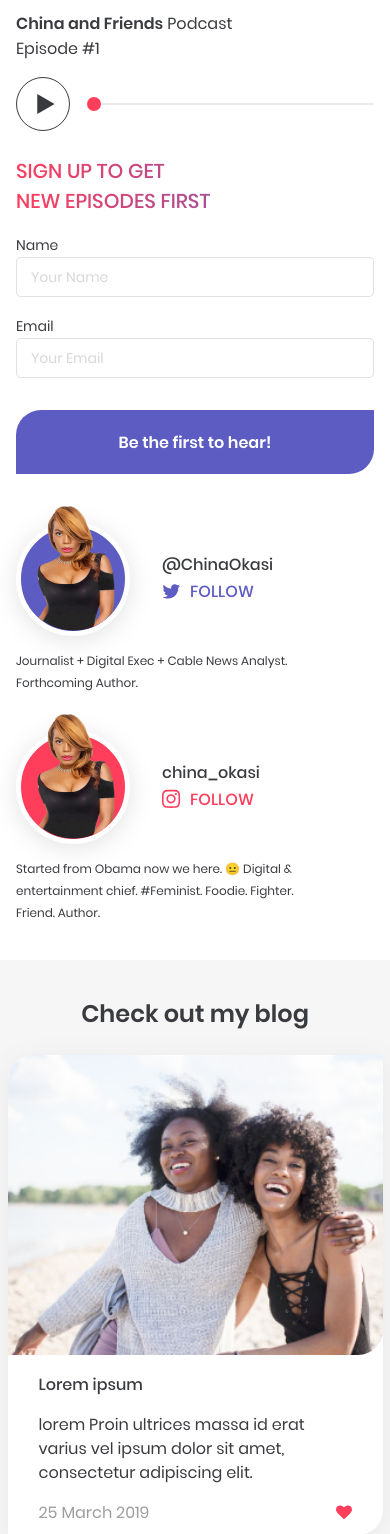
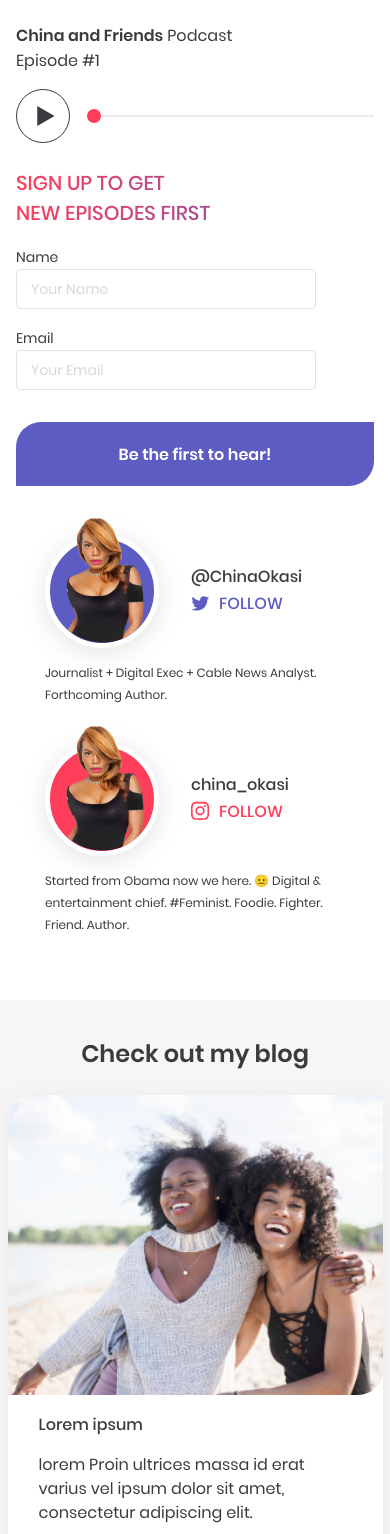
Before and after one commit to 20digital-ua/chinaokasi, a PHP site: page / in a window 390 px wide. Shown: the part 3399-4933 px from the top of the page. Run offline with PHP 8.4, Linux system fonts and the light colour scheme.

Commit message:
Responsive podcast

```diff
--- a/index.html
+++ b/index.html
@@ -147,7 +147,7 @@
 		</section>
 		<section class="podcast-section section">
 			<div class="container">
-				<h2 class="title title--left">Heard My Hot Podcast?</h2>
+				<h2 class="title title">Heard My Hot Podcast?</h2>
 			</div>
 			<div class="container container--nopadding">
 				<div class="podcast-introduce">
@@ -160,8 +160,10 @@
 			</div>
 			<div class="container container--podcast-player">
 				<div class="podcast-player">
-					<p class="podcast-player__title"><span class="inner-bold">China and Friends</span> Podcast</p>
-					<p class="podcast-player__episode">Episode #1</p>
+					<div class="podcast-info">
+							<p class="podcast-player__title"><span class="inner-bold">China and Friends</span> Podcast</p>
+							<p class="podcast-player__episode">Episode #1</p>
+					</div>
 					<div class="podcast-controls">
 						<button id="podcast-playBtn"></button>
 						<div id="progress-bar">
--- a/scss/_modules/forms.scss
+++ b/scss/_modules/forms.scss
@@ -9,6 +9,7 @@
   }
   &__input{
     width: 100%;
+    max-width: 300px;
     height: 40px;
     border: 1px solid rgba(58, 59, 63, 0.15);
     border-radius: 5px;
--- a/scss/_modules/general.scss
+++ b/scss/_modules/general.scss
@@ -19,6 +19,10 @@ body{
   margin: 0 auto;
   &--nopadding{
     padding:0;
+  }
+  @include screen-lg{
+    padding-left: 0;
+    padding-right: 0;
   }
 }
 
--- a/scss/_modules/player.scss
+++ b/scss/_modules/player.scss
@@ -1,4 +1,12 @@
 .podcast-player{
+  display: flex;
+  flex-direction: column;
+  @include screen-tb{
+    margin-top: 24px;
+    align-items: center;
+    justify-content: space-between;
+    flex-direction: row;
+  }
   &__title{
     .inner-bold{
       font-family: $PoppinsSemiBold;
@@ -9,6 +17,10 @@
     display: flex;
     justify-content: space-between;
     align-items: center;
+    @include screen-tb{
+      margin-top: 0;
+      width: 70%;
+    }
   }
 
   #podcast-playBtn{
--- a/scss/_modules/podcast.scss
+++ b/scss/_modules/podcast.scss
@@ -1,9 +1,18 @@
+.podcast-section{
+  padding: 48px 0 64px 0;
+  @include screen-tb{
+    padding: 100px 0 82px 0;
+  }
+  @include screen-lg{
+    padding: 150px 0 97px 0;
+  }
+}
+
 .container--podcast-player{
   padding-top: 24px;
 }
 
 .podcast-introduce{
-
   width: 100%;
   min-height: 224px;
   max-height: 400px;
@@ -21,9 +30,18 @@
     position: absolute;
     width: 69px;
     height: 85px;
-    background: url("#{$image_dir}icons/Microphone.svg") left no-repeat;
+    background: url("#{$image_dir}icons/Microphone.svg") center no-repeat;
     left: 0;
     bottom: -20px;
+    z-index: 1;
+    @include screen-tb{
+      width: 269px;
+      height: 285px;
+      background-size: contain;
+      left: 57%;
+      top: 58%;
+      transform: translate(-50%,-50%);
+    }
   }
   &__text{
     color: #FFF;
@@ -32,13 +50,21 @@
   }
   &__title{
     @include font(32px, $PermanentMarker);
+    @include screen-tb{
+      font-size: 40px;
+    }
   }
   &__subtext{
     font-family: $PoppinsMedium;
     text-transform: uppercase;
     margin-top: 16px;
+    @include screen-tb{
+      font-size: 20px;
+    }
   }
   &__img{
+    position: relative;
+    z-index: 999;
     border-radius: 0 0 25px 0;
     object-fit: cover;
     width: 50%;
@@ -50,6 +76,33 @@
 
 .sign-podcast{
   margin-top: 25px;
+  @include screen-md{
+    *{
+      margin: 0;
+    }
+    margin-top: 80px;
+    display: flex;
+    align-items: center;
+    justify-content: space-between;
+
+    .primary-form{
+      *{
+        margin: 0;
+      }
+      width: 70%;
+      display: flex;
+      align-items: center;
+      &__input{
+        max-width: 224px;
+      }
+      &__submit{
+        margin-top: 16px;
+        margin-left: 16px;
+      }
+
+    }
+
+  }
   &__title{
     text-transform: uppercase;
     line-height: 36px;
@@ -65,10 +118,16 @@
 
 
 .follow{
-  margin-top: 3em;
+  margin-top: 48px;
   display: flex;
   flex-wrap: wrap;
-  justify-content: space-between;
+  justify-content: space-evenly;
+  @include screen-tb{
+    margin-top: 86px;
+  }
+  @include screen-lg{
+    margin-top: 150px;
+  }
   &__img{
     position: relative;
   }
--- a/style.css
+++ b/style.css
@@ -242,6 +242,7 @@ body {
 
 .primary-form__input {
   width: 100%;
+  max-width: 300px;
   height: 40px;
   border: 1px solid rgba(58, 59, 63, 0.15);
   border-radius: 5px;
@@ -281,6 +282,11 @@ body {
 }
 
 /* PLAYER */
+
+.podcast-player {
+  display: flex;
+  flex-direction: column;
+}
 
 .podcast-player__title .inner-bold {
   font-family: "Poppins-SemiBold";
@@ -715,6 +721,10 @@ header .container {
 
 /* #3 - About Me Section */
 
+.podcast-section {
+  padding: 48px 0 64px 0;
+}
+
 .container--podcast-player {
   padding-top: 24px;
 }
@@ -784,10 +797,10 @@ header .container {
 }
 
 .follow {
-  margin-top: 3em;
+  margin-top: 48px;
   display: flex;
   flex-wrap: wrap;
-  justify-content: space-between;
+  justify-content: space-evenly;
 }
 
 .follow__img {
```
Also changed, not shown: other parts of style.css (+84 -1 lines).
